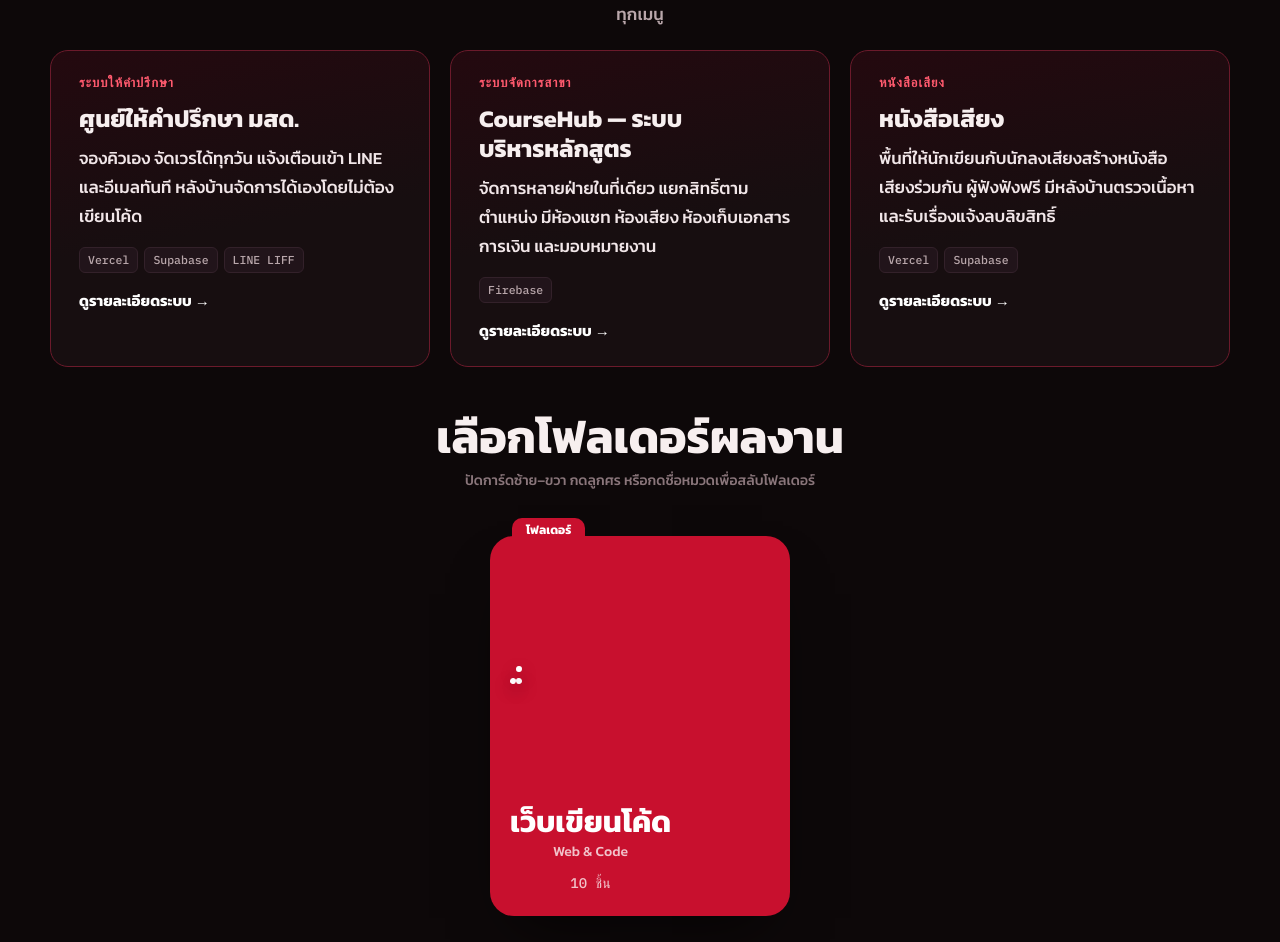
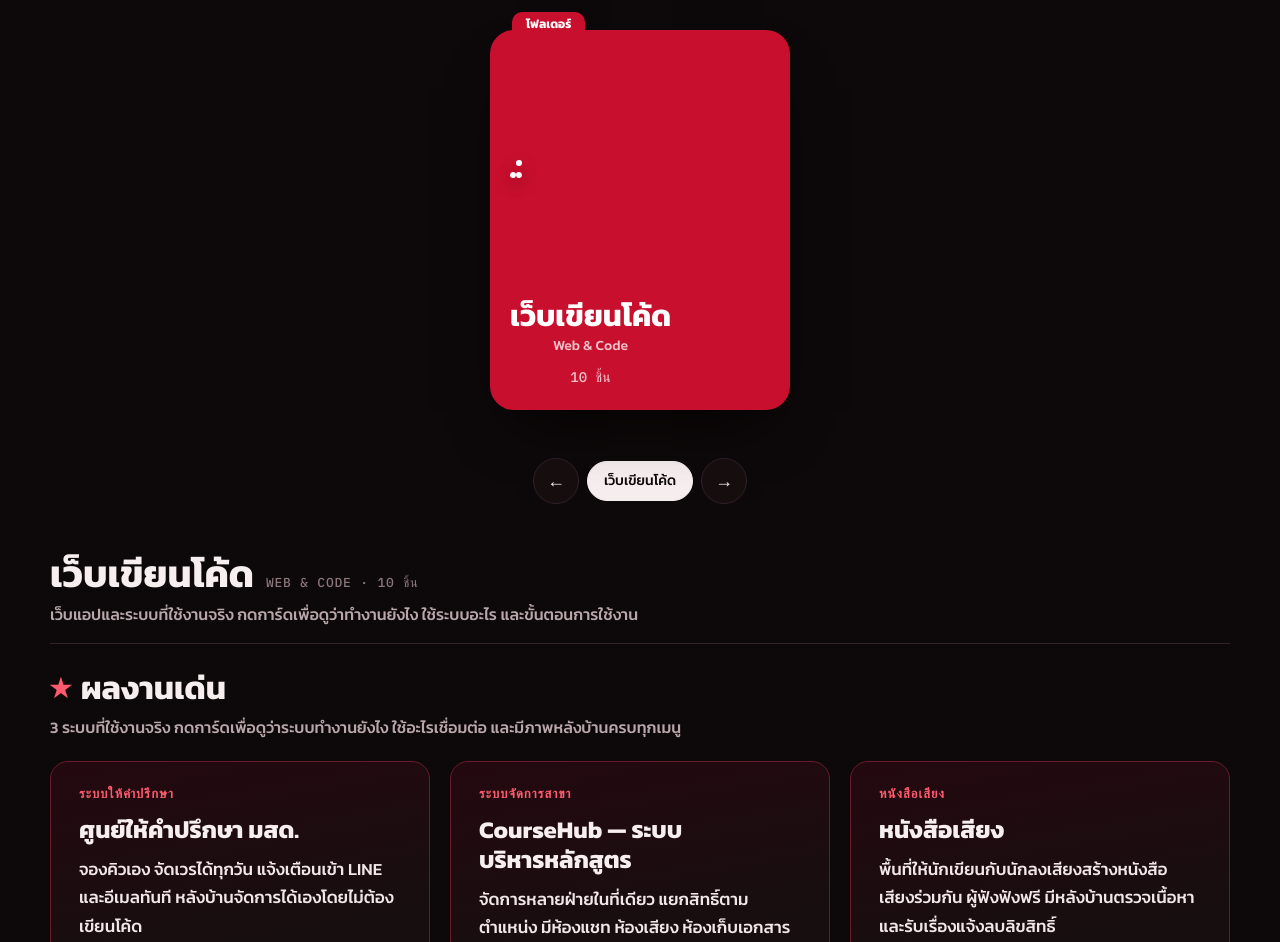
Before and after one commit to hh7uiijj-cmd/Portfolio, a plain HTML site: page index.html in a window 1280 px wide. Shown: the part 583-1525 px from the top of the page. Drawn offline with Linux system fonts and the light colour scheme; a web font is replaced by a local one.

Commit message:
Move featured works to top of the code category
Co-Authored-By: Claude Sonnet 5.5 <noreply@anthropic.com>
Claude-Session: https://claude.ai/code/session_01VgfHAMhYG5DNCbxUEYJbTf

```diff
--- a/index.html
+++ b/index.html
@@ -290,10 +290,12 @@ body.has-bar{padding-bottom:84px}
 }
 
 /* featured */
-.feat-sec{padding-block:44px 8px;display:grid;gap:22px}
+.feat-sec{padding-block:4px 10px;display:grid;gap:20px;margin-bottom:10px}
 .feat-sec[hidden]{display:none}
-.feat-head h2{font-size:clamp(30px,5vw,46px);font-weight:700;text-align:center}
-.feat-head p{margin:8px auto 0;color:var(--muted);text-align:center;max-width:56ch;font-size:17px}
+.feat-head h3{font-size:clamp(24px,3.4vw,32px);font-weight:700;display:flex;gap:10px;align-items:center}
+.feat-head h3:before{content:"★";color:var(--red-hi);font-size:.8em}
+.feat-all{font-size:20px;font-weight:700;margin:12px 0 0;padding-top:18px;border-top:1px solid var(--line);color:var(--muted)}
+.feat-head p{margin:8px 0 0;color:var(--muted);max-width:62ch;font-size:16px}
 .feat-grid{display:grid;grid-template-columns:repeat(3,minmax(0,1fr));gap:20px}
 .fcard-f{display:flex;flex-direction:column;text-align:left;background:linear-gradient(170deg,#24090f,var(--panel) 55%);border:1.5px solid #6b1a2b;border-radius:var(--r);overflow:hidden;color:inherit;cursor:pointer;transition:transform .15s,border-color .15s}
 .fcard-f:hover{transform:translateY(-4px);border-color:var(--red-hi)}
@@ -326,8 +328,6 @@ body.has-bar{padding-bottom:84px}
       <a class="btn" href="#folders">ดูผลงาน</a>
     </div>
   </section>
-
-  <section class="feat-sec" id="featured" aria-label="ผลงานเด่น"></section>
 
   <section class="deck-sec" id="folders" aria-label="โฟลเดอร์ผลงาน">
     <h2>เลือกโฟลเดอร์ผลงาน</h2>
@@ -523,6 +523,7 @@ function renderWorks(){
       editing ? el("button",{class:"btn sm primary", onclick:()=>workForm(null, f.id)}, "+ เพิ่มผลงาน") : null));
     return;
   }
+  if (f.id === "code"){ const fn = featuredNode(); if (fn) box.append(fn); }
   if (f.layout === "cards"){
     const grid = el("div",{class:"cards"});
     ws.forEach((w, i) => {
@@ -928,11 +929,11 @@ $("#save").onclick = async () => {
 };
 
 /* ---------- boot ---------- */
-function renderFeatured(){
-  const box = $("#featured"); box.textContent = "";
+function featuredNode(){
   const fw = (state.works||[]).filter(w => w.featured).sort((a,b) => a.featured - b.featured);
-  box.hidden = !fw.length; if (!fw.length) return;
-  box.append(el("div",{class:"feat-head"}, el("h2",{text:"ผลงานเด่น"}), el("p",{text:"3 ระบบที่ใช้งานจริง กดการ์ดเพื่อดูว่าระบบทำงานยังไง ใช้อะไรเชื่อมต่อ และมีภาพหลังบ้านครบทุกเมนู"})),
+  if (!fw.length) return null;
+  return el("div",{class:"feat-sec"},
+    el("div",{class:"feat-head"}, el("h3",{text:"ผลงานเด่น"}), el("p",{text:"3 ระบบที่ใช้งานจริง กดการ์ดเพื่อดูว่าระบบทำงานยังไง ใช้อะไรเชื่อมต่อ และมีภาพหลังบ้านครบทุกเมนู"})),
     el("div",{class:"feat-grid"}, fw.map(w => { const c = cover(w);
       return el("button",{class:"fcard-f", onclick:()=>openDetail(w)},
         el("span",{class:"cov", style: c && c.type==="image" ? `background-image:url("${src(c.src)}")` : null}),
@@ -942,9 +943,10 @@ function renderFeatured(){
           el("p",{class:"pitch",text:w.pitch || w.summary || ""}),
           (w.tags||[]).length ? el("span",{class:"tags"}, w.tags.map(t => el("span",{class:"tag",text:t}))) : null,
           el("span",{class:"more",text:"ดูรายละเอียดระบบ →"})));
-    })));
+    })),
+    el("h3",{class:"feat-all",text:"ผลงานทั้งหมดในหมวดนี้"}));
 }
-function renderAll(){ renderDeck(); renderFeatured(); renderWorks(); renderContact(); }
+function renderAll(){ renderDeck(); renderWorks(); renderContact(); }
 function applyHash(){
   const id = decodeURIComponent((location.hash||"").slice(1)); const i = visibleFolders().findIndex(f => f.id === id);
   if (i >= 0) active = i;
```
